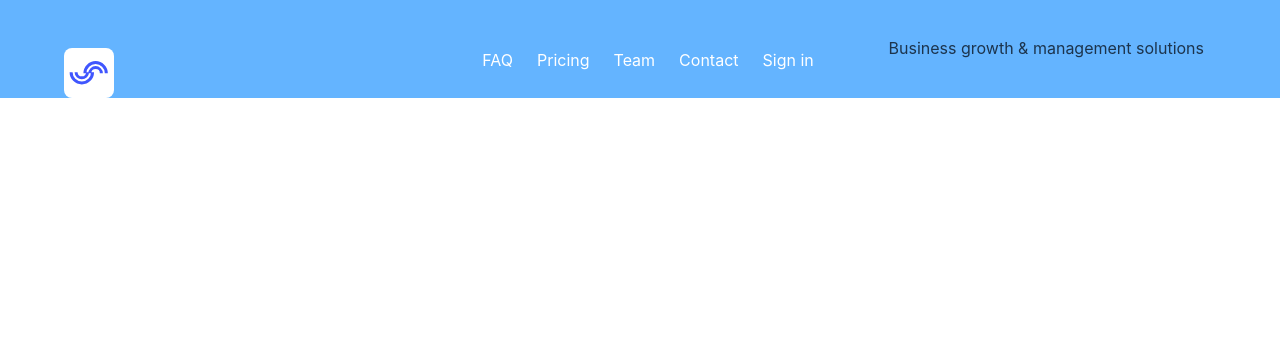
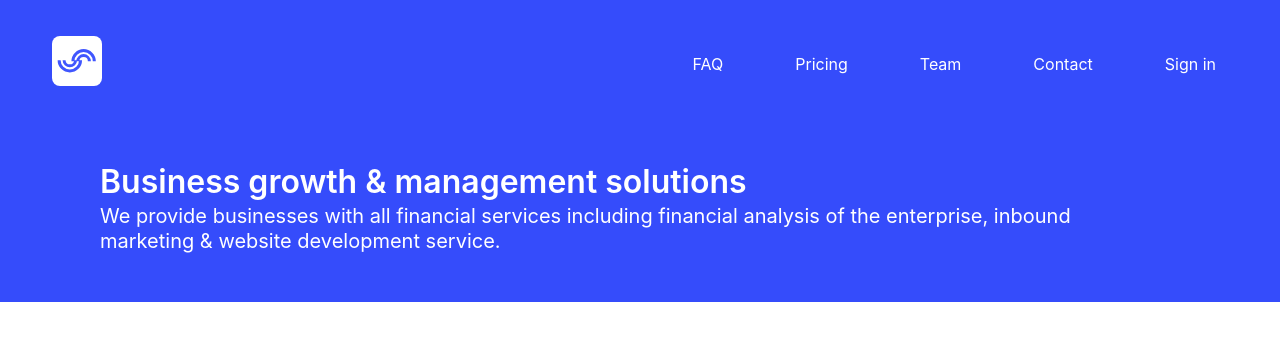
Before and after one commit to igor06brw/StartUp-Agency, a Gatsby site: page / in a window 1280 px wide. Built offline with nearby package versions, Linux system fonts and the light colour scheme; Gatsby itself is replaced by a stand-in of ours.

Commit message:
styling nav & logo

```diff
--- a/src/components/header.js
+++ b/src/components/header.js
@@ -6,10 +6,19 @@ const Header = ({ data }) => {
   const { headline, description, buttonOne, buttonTwo } = data
 
   return(
-    <header className="columns container is-fullwidth">
-      <Logo />
-      <NavBar />
-      <h1 className="">{ headline }</h1>
+    <header className="header columns container is-fullwidth">
+      <div className="header__body container is-fullwidth">
+        <div className="columns">
+          <Logo />
+          <NavBar />
+        </div>
+        <div className="hero">
+          <div className="hero-body">
+            <h1 className="title has-text-white">{ headline }</h1>
+            <p className="subtitle has-text-white">{ description }</p>
+          </div>
+        </div>
+      </div>
     </header>
   )
 }
--- a/src/components/nav-bar.js
+++ b/src/components/nav-bar.js
@@ -2,18 +2,18 @@ import React from "react"
 import { Link } from "gatsby"
 
 const NavBar = () => (
-    <nav className="nav level-right column">
+    <nav className="nav level-right">
         <ul className="nav__list columns">
-            <li className="nav__el">
+            <li className="nav__el pr-6">
                 <Link to="/faq/" className="nav__link column is-size-6 has-text-white">FAQ</Link>
             </li>
-            <li className="nav__el">
+            <li className="nav__el pr-6">
                 <Link to="/pricing/" className="nav__link column is-size-6 has-text-white">Pricing</Link>
             </li>
-            <li className="nav__el">
+            <li className="nav__el pr-6">
                 <Link to="/team/" className="nav__link column is-size-6 has-text-white">Team</Link>
             </li>
-            <li className="nav__el">
+            <li className="nav__el pr-6">
                 <Link to="/contact/" className="nav__link column is-size-6 has-text-white">Contact</Link>
             </li>
             <li className="nav__el">
--- a/src/pages/index.js
+++ b/src/pages/index.js
@@ -8,15 +8,13 @@ import '../styles/styles.scss'
 const IndexPage = ({ data }) => {
   const header = {
     headline: data.markdownRemark.frontmatter.heading,
-    description: data.markdownRemark.frontmatter.heading,
+    description: data.markdownRemark.frontmatter.description,
     buttonOne: data.markdownRemark.frontmatter.buttonOne,
     buttonTwo: data.markdownRemark.frontmatter.buttonTwo,
   };
-  console.log(data);
-
 
   return (
-    <div className="container level pt-6">
+    <div className="container is-full pt-6">
       <Header data={ header }/>
     </div>
   )
--- a/src/styles/styles.scss
+++ b/src/styles/styles.scss
@@ -2,7 +2,7 @@
 @import "~bulma/bulma.sass";
 
 $primary-color: rgb(28, 52, 77);
-$second-color: rgb(100, 180, 255);
+$second-color: rgb(53, 76, 251);
 
 body {
     color: $primary-color;
```
